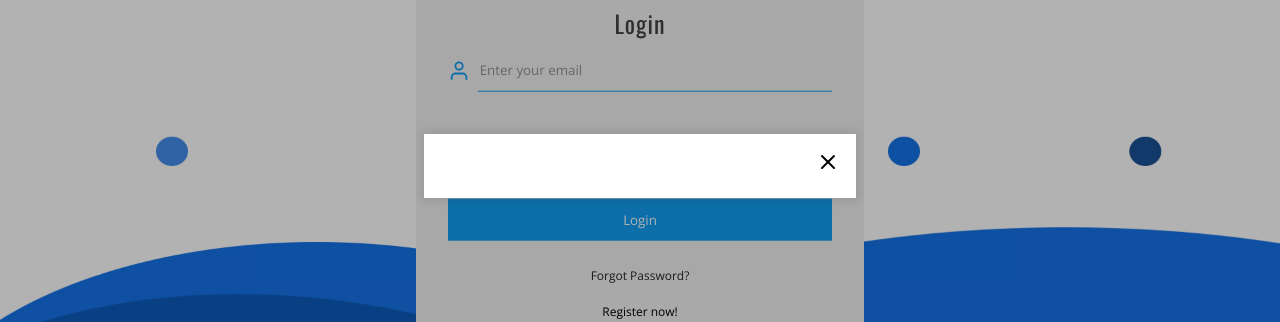
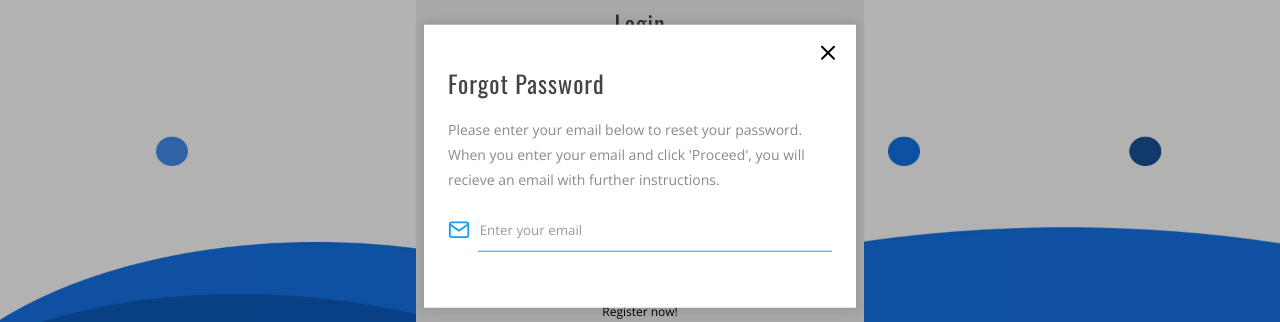
Before and after one commit to sanderhelleso/open-excercise-API, a React (Create React App) app in the folder client/: page /login in a window 1280 px wide. Both pictures are taken after a click on the element "Forgot Password?". Shown: the part 234-556 px from the top of the page. Built offline with nearby package versions, Linux system fonts and the light colour scheme; no server answers; what react-stripe-elements would draw is missing.

Commit message:
Fixed reset password modal

```diff
--- a/client/src/components/login/Login.js
+++ b/client/src/components/login/Login.js
@@ -5,9 +5,9 @@ import { withRouter } from "react-router-dom";
 import styled from "styled-components";
 import Background from "../../img/Background.jpg";
 import { User, Mail, Lock } from "react-feather";
-import Button from "../common/Button"
-import Input from "../common/Input"
-import Modal from "../common/modal/Modal"
+import Button from "../common/Button";
+import Input from "../common/Input";
+import Modal from "../common/modal/Modal";
 
 const inputs = [
     {
@@ -27,7 +27,7 @@ const Login = ({ history }) => {
         (state, newState) => ({ ...state, ...newState }),
         {
             email: "",
-            password: "",
+            password: ""
         }
     );
 
@@ -38,9 +38,8 @@ const Login = ({ history }) => {
                 icon={input.icon}
                 type={input.type}
                 value={state[input.type]}
-                onChange={e => updateState({[input.type]: e.target.value})}
+                onChange={e => updateState({ [input.type]: e.target.value })}
                 placeholder={input.placeholder}
-
             />
         ));
     };
@@ -51,10 +50,10 @@ const Login = ({ history }) => {
         login(false, state);
     };
 
-    const handleReset =  e => {
+    const handleReset = e => {
         e.preventDefault();
-        console.log("Hello")
-    }
+        console.log("Hello");
+    };
 
     const modalProps = {
         role: "dialog",
@@ -62,16 +61,21 @@ const Login = ({ history }) => {
         buttonText: "Proceed",
         buttonClick: handleReset,
         triggerText: "Forgot Password?",
-        modalContentItems:
-        <Fragment>
-            <p style={{marginBottom: "1rem"}}>Please enter your email below to reset your password. When you enter your email and click 'Proceed', you will recieve an email with further instructions.</p>
-            <Input
-            icon={<Mail color="#139ff2" />}
-            placeholder="Enter your email"
-            ></Input>
-        </Fragment>
-    }
-
+        children: (
+            <Fragment>
+                <h1>Forgot Password</h1>
+                <p style={{ marginBottom: "1rem" }}>
+                    Please enter your email below to reset your password. When
+                    you enter your email and click 'Proceed', you will recieve
+                    an email with further instructions.
+                </p>
+                <Input
+                    icon={<Mail color="#139ff2" />}
+                    placeholder="Enter your email"
+                />
+            </Fragment>
+        )
+    };
 
     return (
         <StyledBg>
@@ -80,7 +84,10 @@ const Login = ({ history }) => {
                 {renderInputs()}
                 <Button text="Login" onClick={handleSubmit} primary />
                 <Modal {...modalProps} />
-                <StyledSpan tabIndex="0" onClick={() => history.push("/register")}>
+                <StyledSpan
+                    tabIndex="0"
+                    onClick={() => history.push("/register")}
+                >
                     Register now!
                 </StyledSpan>
             </StyledForm>
@@ -122,7 +129,6 @@ const StyledHeader = styled.h1`
     display: inline-block;
 `;
 
-
 const StyledSpan = styled.span`
     display: flex;
     justify-content: center;
```
